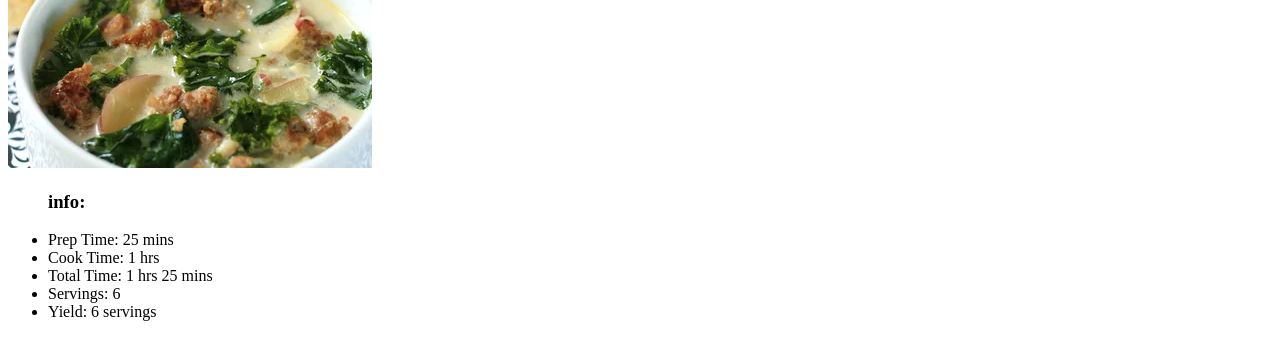
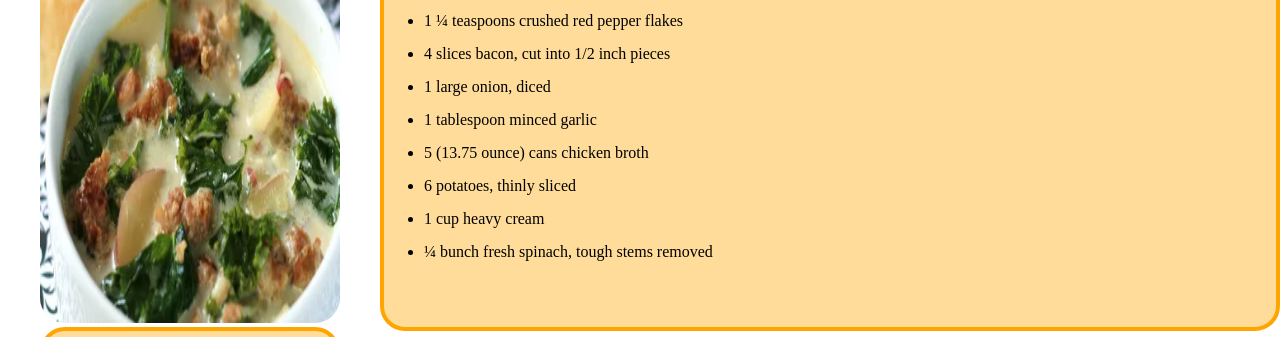
Before and after one commit to St-Daniel-H/odin-recipes, a plain HTML site: page recipes/recipe2.html in a window 1280 px wide. Shown: the part 154-491 px from the top of the page. Drawn offline with Linux system fonts and the light colour scheme; the site is published under a folder, as on GitHub Pages, so addresses that start at the root find nothing.

Commit message:
Create recipe2.html

```diff
--- a/recipes/recipe2.html
+++ b/recipes/recipe2.html
@@ -5,7 +5,7 @@
     <meta http-equiv="X-UA-Compatible" content="IE=edge">
     <meta name="viewport" content="width=device-width, initial-scale=1.0">
     <title>Zuppa Toscana</title>
-    <link rel="stylesheet" href="/css/recipe1.css">
+    <link rel="stylesheet" href="../css/recipe1.css">
 </head>
 <body>
     <h1 id="title">Zuppa Toscana</h1>
```
